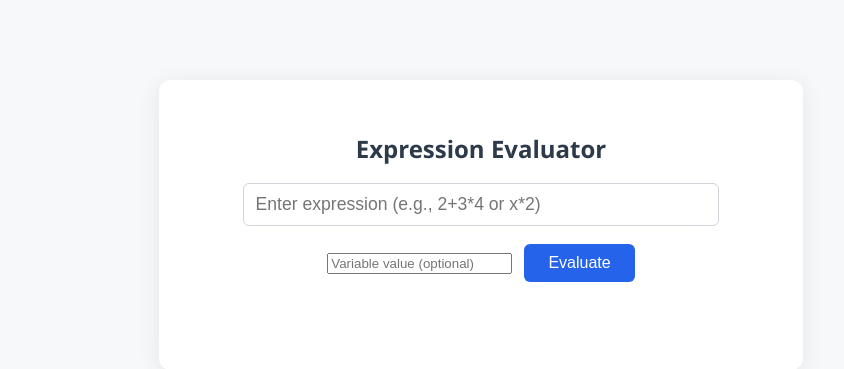
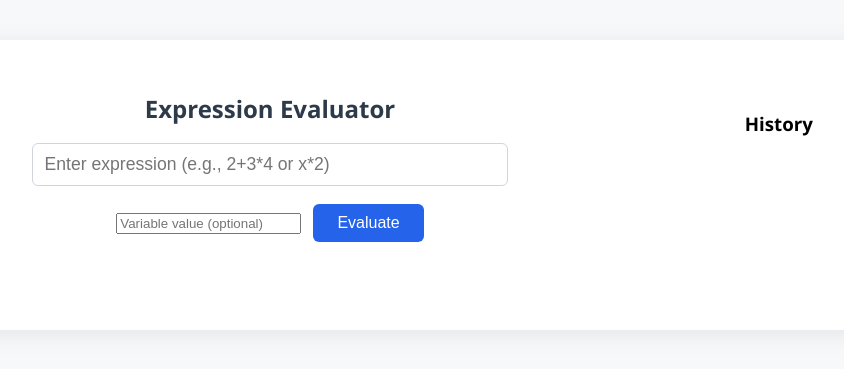
Before and after one commit to Elor-Itz/flask-api, a Flask app: page / in a window 1280 px wide. Shown: the top 369 px of the page, without its empty margins (159-1003 px from the left). Run offline with Flask 3, Linux system fonts and the light colour scheme.

Commit message:
Updated history display

```diff
--- a/api.py
+++ b/api.py
@@ -24,7 +24,7 @@
     'id': fields.String(description='Request ID'),
     'expression': fields.String(description='Mathematical expression'),
     'result': fields.String(description='Evaluation result'),
-    'error': fields.String(description='Error message'),
+    'timestamp': fields.DateTime(description='Evaluation timestamp'),
 })
 
 history_response_model = evaluation_ns.model('HistoryResponse', {
--- a/models.py
+++ b/models.py
@@ -1,4 +1,5 @@
 from flask_sqlalchemy import SQLAlchemy
+from datetime import datetime, timezone
 
 db = SQLAlchemy()
 
@@ -10,9 +11,9 @@
         id (str): Unique request ID.
         expression (str): The original mathematical expression submitted for evaluation.
         result (str): Evaluation result.
-        error (str): Error message, if any.
+        timestamp (datetime): Timestamp of when the expression was evaluated.
     """
     id = db.Column(db.String(36), primary_key=True)
     expression = db.Column(db.String)
     result = db.Column(db.String, nullable=True)
-    error = db.Column(db.String, nullable=True)
+    timestamp = db.Column(db.DateTime, default=lambda: datetime.now(timezone.utc))
--- a/routes.py
+++ b/routes.py
@@ -30,11 +30,11 @@
             else:
                 expr, req_id = item
                 result = parser(expr)
-            entry = ExpressionResult(id=req_id, result=str(result), error=None)
+            entry = ExpressionResult(id=req_id, expression=expr, result=str(result))
+            db.session.merge(entry)
+            db.session.commit()
         except Exception as e:
-            entry = ExpressionResult(id=req_id, result=None, error=str(e))
-        db.session.merge(entry)
-        db.session.commit()
+            print(f"Error processing expression: {e}")
 
 # Set the stream to use the processing function
 expression_stream.forEach(process_expression)
@@ -103,10 +103,7 @@
         """
         entry = db.session.get(ExpressionResult, req_id)
         if entry:
-            result = {'result': entry.result} if entry.result else {'error': entry.error}
-            db.session.delete(entry)
-            db.session.commit()
-            return result, 200
+            return {'result': entry.result}, 200
         else:
             return {'status': 'processing'}, 202
 
@@ -119,16 +116,16 @@
         # Get the last 20 results
         results = (
             db.session.query(ExpressionResult)
-            .order_by(ExpressionResult.id.desc())
+            .order_by(ExpressionResult.timestamp.desc())
             .limit(20)
             .all()
         )
         history = [
             {
                 "id": entry.id,
-                "expression": entry.expression if hasattr(entry, "expression") else None,
+                "expression": entry.expression,
                 "result": entry.result,
-                "error": entry.error,
+                "timestamp": entry.timestamp.isoformat() if entry.timestamp else None,
             }
             for entry in results
         ]
--- a/static/style.css
+++ b/static/style.css
@@ -1,25 +1,28 @@
 body {
   background: #f6f8fa;
-    font-family: 'Segoe UI', Arial, sans-serif;
+  font-family: "Segoe UI", Arial, sans-serif;
   display: flex;
   flex-direction: column;
   align-items: center;
   min-height: 100vh;
   margin: 0;
 }
+
 .container {
   background: #fff;
   margin-top: 80px;
   padding: 32px 40px 24px 40px;
   border-radius: 12px;
-    box-shadow: 0 4px 24px rgba(0,0,0,0.08);
+  box-shadow: 0 4px 24px rgba(0, 0, 0, 0.08);
   min-width: 340px;
   text-align: center;
 }
+
 h2 {
   color: #2d3a4a;
   margin-bottom: 18px;
 }
+
 input[type="text"] {
   width: 80%;
   padding: 10px 12px;
@@ -30,9 +33,11 @@
   outline: none;
   transition: border-color 0.2s;
 }
+
 input[type="text"]:focus {
   border-color: #2563eb;
 }
+
 button {
   background: #2563eb;
   color: #fff;
@@ -44,17 +49,59 @@
   transition: background 0.2s;
   margin-left: 8px;
 }
+
 button:hover {
   background: #1e40af;
 }
+
 #result {
   margin-top: 22px;
   font-size: 1.15em;
   color: #2563eb;
   min-height: 24px;
 }
+
 .footer {
   margin-top: 60px;
   color: #888;
   font-size: 0.95em;
 }
+
+.container {
+  display: flex;
+  flex-direction: row;
+  align-items: flex-start;
+  gap: 32px;
+  margin-top: 40px;
+}
+
+.main-panel {
+  flex: 1;
+  min-width: 300px;
+}
+
+.history-panel {
+  min-width: 350px;
+  border-radius: 8px;
+  padding: 20px;
+}
+
+table.history-table {
+  width: 100%;
+  border-collapse: collapse;
+}
+
+table.history-table th,
+table.history-table td {
+  border: 1px solid #ddd;
+  padding: 8px;
+  text-align: left;
+}
+
+table.history-table th {
+  background: #e0e0e0;
+}
+
+.history-result {
+  color: blue;
+}
--- a/templates/index.html
+++ b/templates/index.html
@@ -10,6 +10,7 @@
   </head>
   <body>
     <div class="container">
+      <div class="main-panel">
         <h2>Expression Evaluator</h2>
         <input
           type="text"
@@ -23,6 +24,22 @@
         />
         <button onclick="evaluateExpression()">Evaluate</button>
         <p id="result"></p>
+      </div>
+      <div class="history-panel">
+        <h3>History</h3>
+        <div id="history-table-container" style="display: none">
+          <table class="history-table">
+            <thead>
+              <tr>
+                <th>Expression</th>
+                <th>Result</th>
+              </tr>
+            </thead>
+            <tbody id="history-list"></tbody>
+          </table>
+        </div>
+        <div id="no-history-message" style="display: none">No history yet.</div>
+      </div>
     </div>
     <script>
       // Set result message with color based on type
@@ -95,8 +112,41 @@
               setTimeout(() => pollResult(requestId), 500);
             } else if (data.result !== undefined) {
               setResultMessage("Result: " + data.result, "result");
+              fetchHistory();
             } else if (data.error !== undefined) {
               setResultMessage("Error: " + data.error, "error");
+              fetchHistory();
+            }
+          });
+      }
+
+      // Fetch and display evaluation history
+      function fetchHistory() {
+        fetch("/evaluation/history")
+          .then((response) => response.json())
+          .then((data) => {
+            const historyList = document.getElementById("history-list");
+            const tableContainer = document.getElementById(
+              "history-table-container"
+            );
+            const noHistoryMsg = document.getElementById("no-history-message");
+            historyList.innerHTML = "";
+            if (data.history && data.history.length > 0) {
+              tableContainer.style.display = "";
+              noHistoryMsg.style.display = "none";
+              data.history.forEach((item) => {
+                const tr = document.createElement("tr");
+                const exprTd = document.createElement("td");
+                exprTd.textContent = item.expression;
+                const resultTd = document.createElement("td");
+                resultTd.innerHTML = `<span class="history-result">${item.result}</span>`;
+                tr.appendChild(exprTd);
+                tr.appendChild(resultTd);
+                historyList.appendChild(tr);
+              });
+            } else {
+              tableContainer.style.display = "none";
+              noHistoryMsg.style.display = "";
             }
           });
       }
@@ -107,6 +157,9 @@
         .addEventListener("keydown", function (e) {
           if (e.key === "Enter") evaluateExpression();
         });
+
+      // Initial history load
+      fetchHistory();
     </script>
   </body>
 </html>
```
Lines whose indentation alone changed are shown as unchanged.
